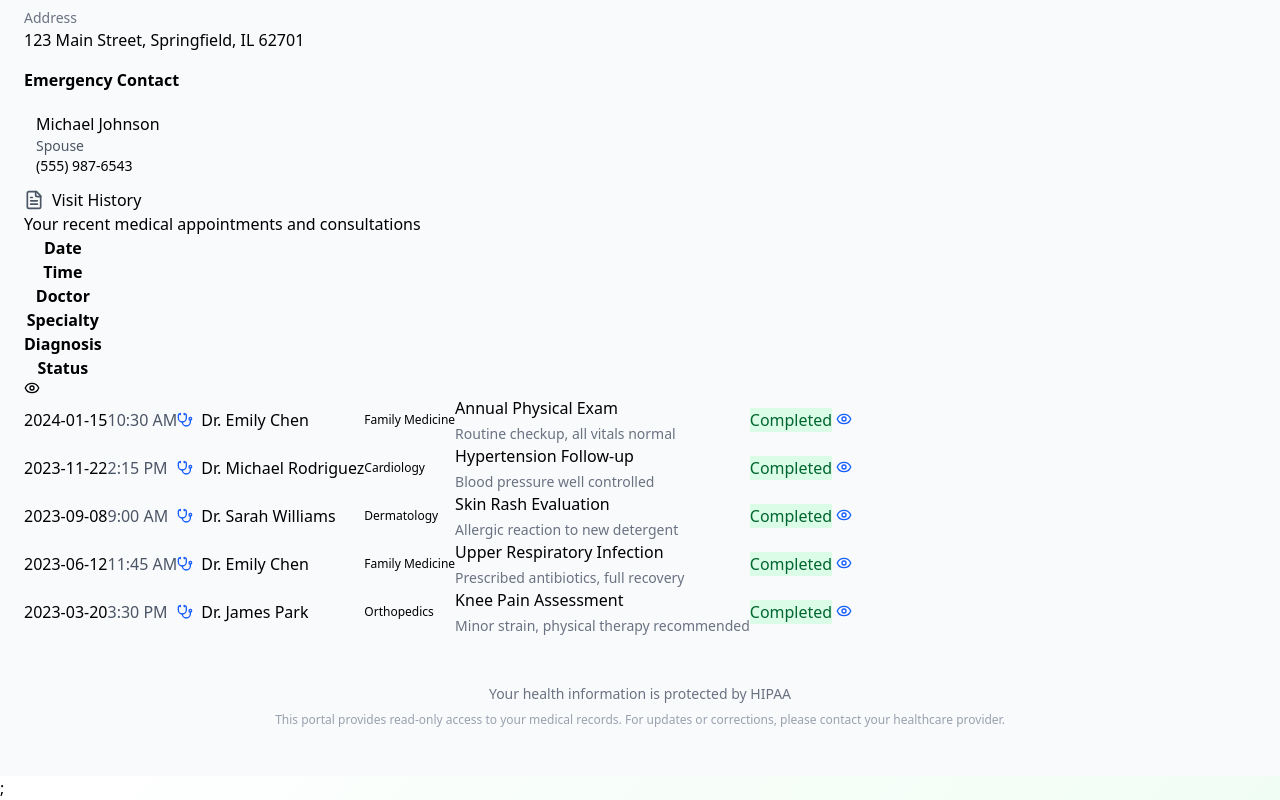
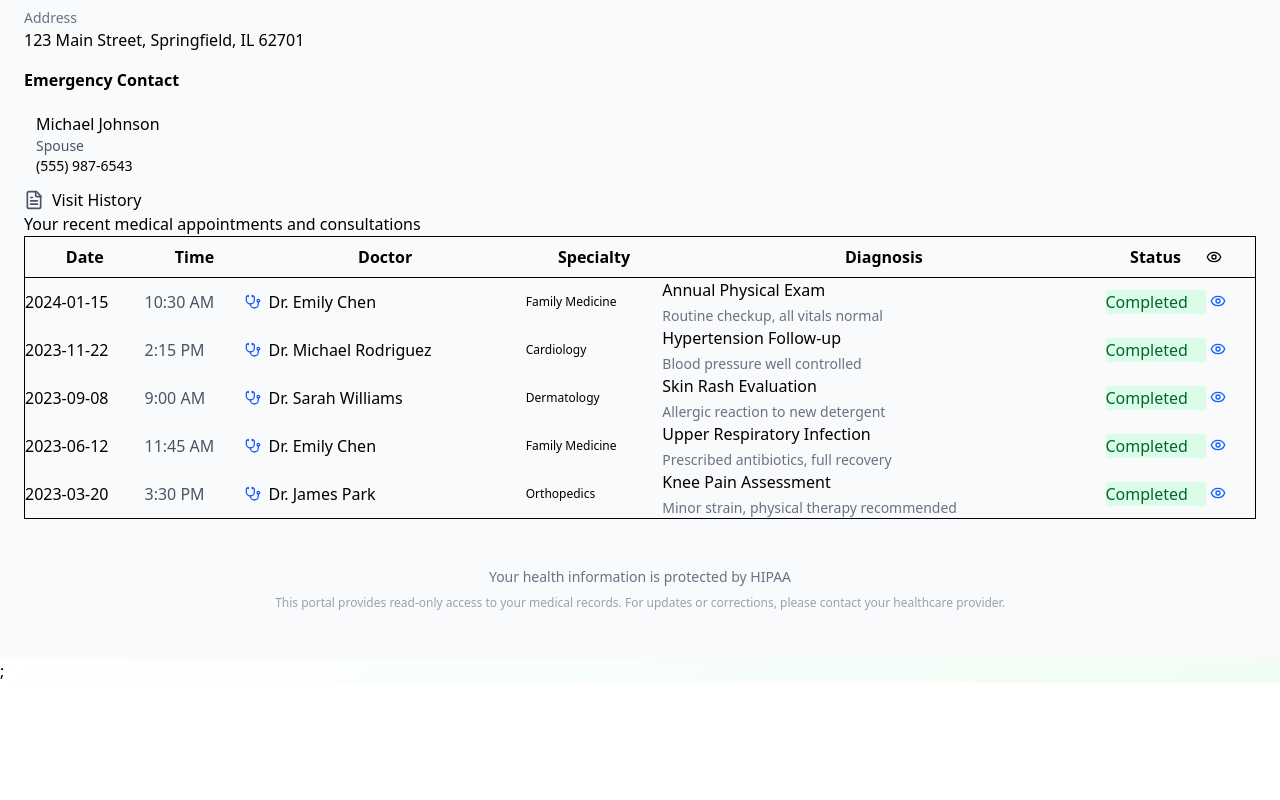
Before and after one commit to Walker-Gideon/Clinic-web, a React (Vite) app: page /patient in a window 1280 px wide. Shown: the part 612-1412 px from the top of the page. After the commit the page ends 1295 px from the top, so only its background shows below. Built offline with nearby package versions, Linux system fonts and the light colour scheme.

Commit message:
Styling the table in the patient history component

```diff
--- a/src/features/patient/patientMain/PatientHistory.jsx
+++ b/src/features/patient/patientMain/PatientHistory.jsx
@@ -20,20 +20,20 @@ export default function PatientHistory({ patientData, getStatusColor }) {
       {/* CardContent */}
       <div>
         <div className="overflow-x-auto">
-          <table>
-            <th>
-              <tr>
-                <thead className="w-[120px]">Date</thead>
-                <thead className="w-[100px]">Time</thead>
-                <thead>Doctor</thead>
-                <thead>Specialty</thead>
-                <thead>Diagnosis</thead>
-                <thead className="w-[100px]">Status</thead>
-                <thead className="w-[50px]">
+          <table className="w-full rounded-sm border">
+            <thead className="py-2">
+              <tr className="border-b">
+                <th className="w-[120px] py-2">Date</th>
+                <th className="w-[100px]">Time</th>
+                <th>Doctor</th>
+                <th>Specialty</th>
+                <th>Diagnosis</th>
+                <th className="w-[100px]">Status</th>
+                <th className="w-[50px]">
                   <LuEye className="h-4 w-4" />
-                </thead>
+                </th>
               </tr>
-            </th>
+            </thead>
 
             <tbody>
               {patientData.visits.map((visit) => (
```
